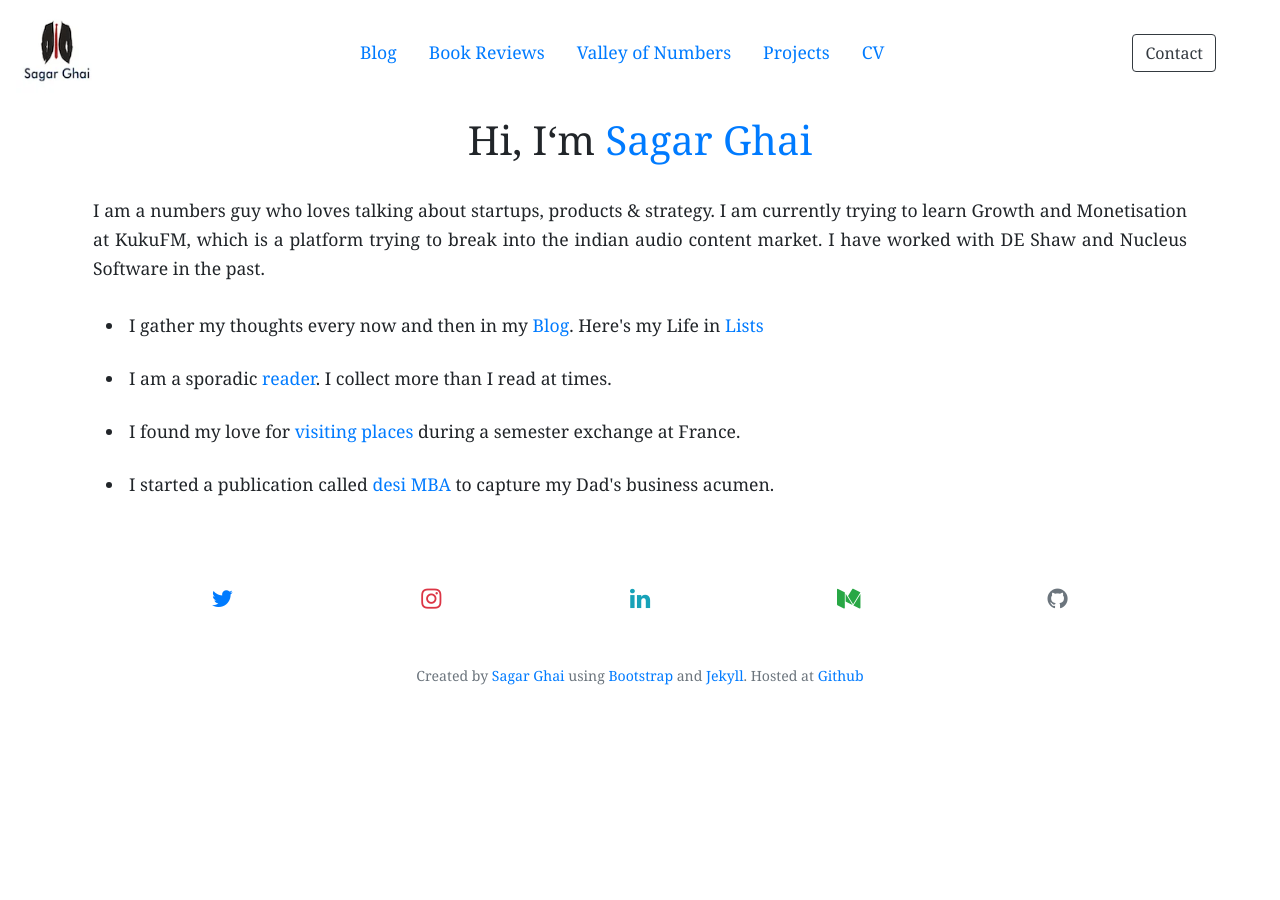
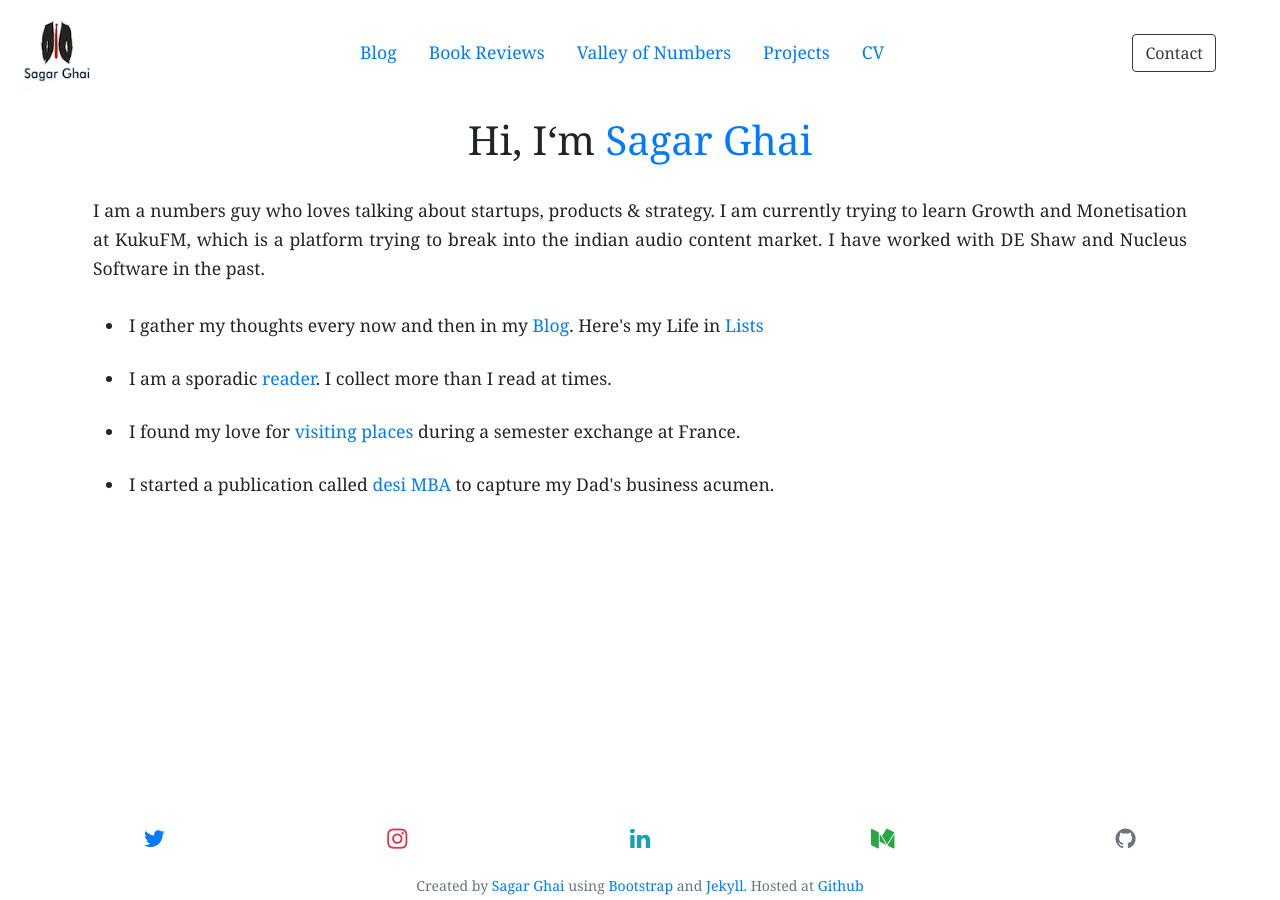
Before and after one commit to sagarghai/sagarghai.github.io, a Jekyll site: the page built from index.html, in a window 1280 px wide. Built offline with Jekyll 4.4.1, drawn with Linux system fonts in a browser that asks for light colours; nearby versions of some CDN libraries.

Commit message:
Update default.html

```diff
--- a/_layouts/default.html
+++ b/_layouts/default.html
@@ -76,7 +76,7 @@
         {{content}}
 
     <!-- <div class="container"> -->
-        <div class="row p-5">
+        <div class="row p-5 fixed-bottom">
             <div class="col text-center">
                 <a class="fa fa-twitter fa-lg"  href="https://twitter.com/iamsagarghai" target="_blank"></a>
             </div>
@@ -95,7 +95,7 @@
         </div>
     <!-- </div> -->
 
-    <div class="bg-white text-center">
+    <div class="bg-white text-center fixed-bottom">
          <span class="text-muted small">Created by <a href="https://sagarghai.com/">Sagar Ghai</a> using <a href="https://getbootstrap.com/" target="_blank">Bootstrap</a> and <a href="https://jekyllrb.com/" target="_blank">Jekyll</a>. Hosted at <a href="https://github.com/sagarghai" target="_blank">Github</a></span>
     </div>
     </div>
```
